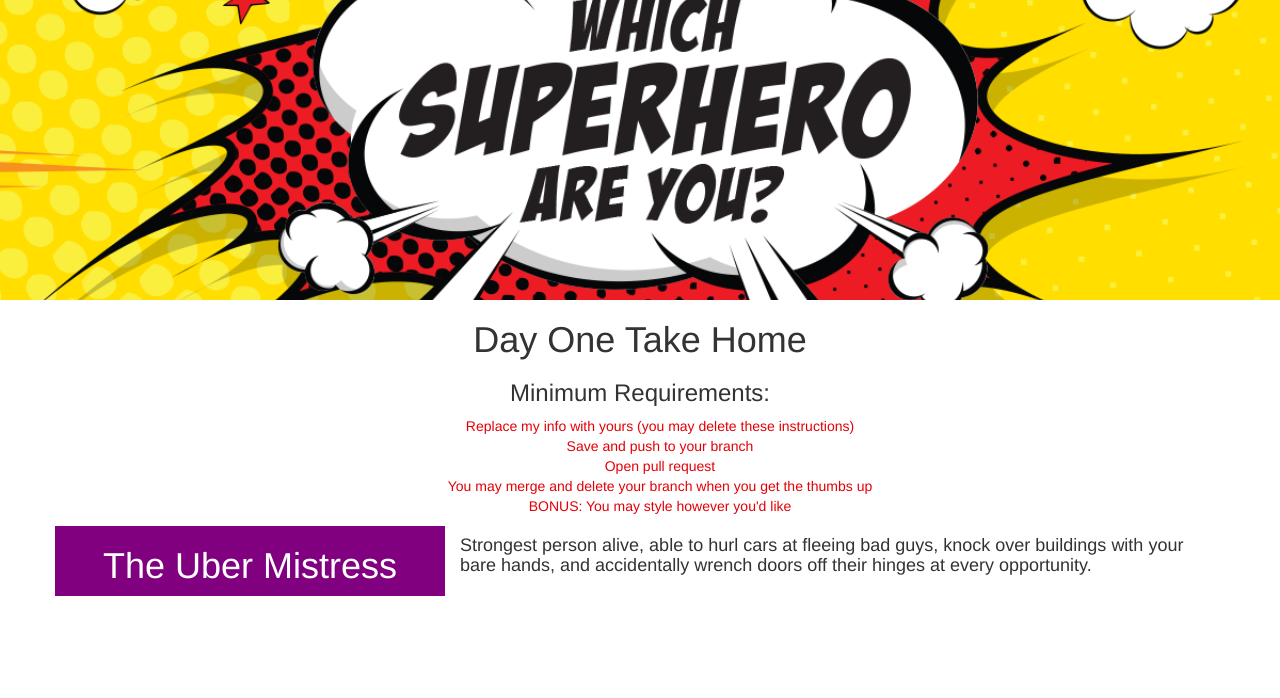
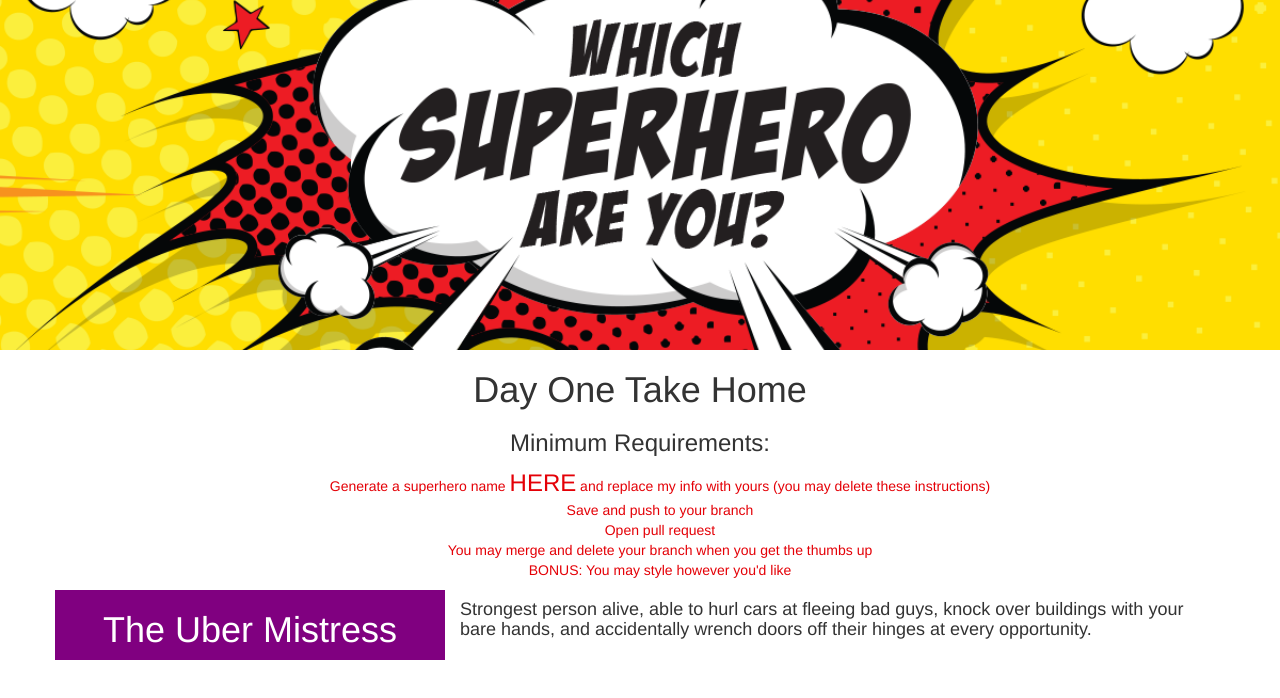
Before and after one commit to mkparker/bootcamp2-day1-practice-mkparker, a plain HTML site: page index.html in a window 1280 px wide. Drawn offline with nearby package versions, Linux system fonts and the light colour scheme.

Commit message:
adds link to generate superhero name

```diff
--- a/css/style.css
+++ b/css/style.css
@@ -1,5 +1,5 @@
 header {
-  height: 300px;
+  height: 350px;
   background-image: url('../images/superhero-header.png');
   background-size: cover;
   background-position: center;
@@ -25,3 +25,12 @@ li {
     background-color: purple;
   }
 }
+
+a {
+  color: #e40007;
+  font-size: 24px;
+}
+
+a:focus, a:hover {
+  color: green;
+}
--- a/index.html
+++ b/index.html
@@ -16,7 +16,7 @@
         <h1>Day One Take Home</h1>
         <h3>Minimum Requirements:</h3>
         <ul>
-          <li>Replace my info with yours (you may delete these instructions)</li>
+          <li>Generate a superhero name <a href="http://superhero.namegeneratorfun.com/" target="_blank">HERE</a> and replace my info with yours (you may delete these instructions)</li>
           <li>Save and push to your branch</li>
           <li>Open pull request</li>
           <li>You may merge and delete your branch when you get the thumbs up</li>
```
